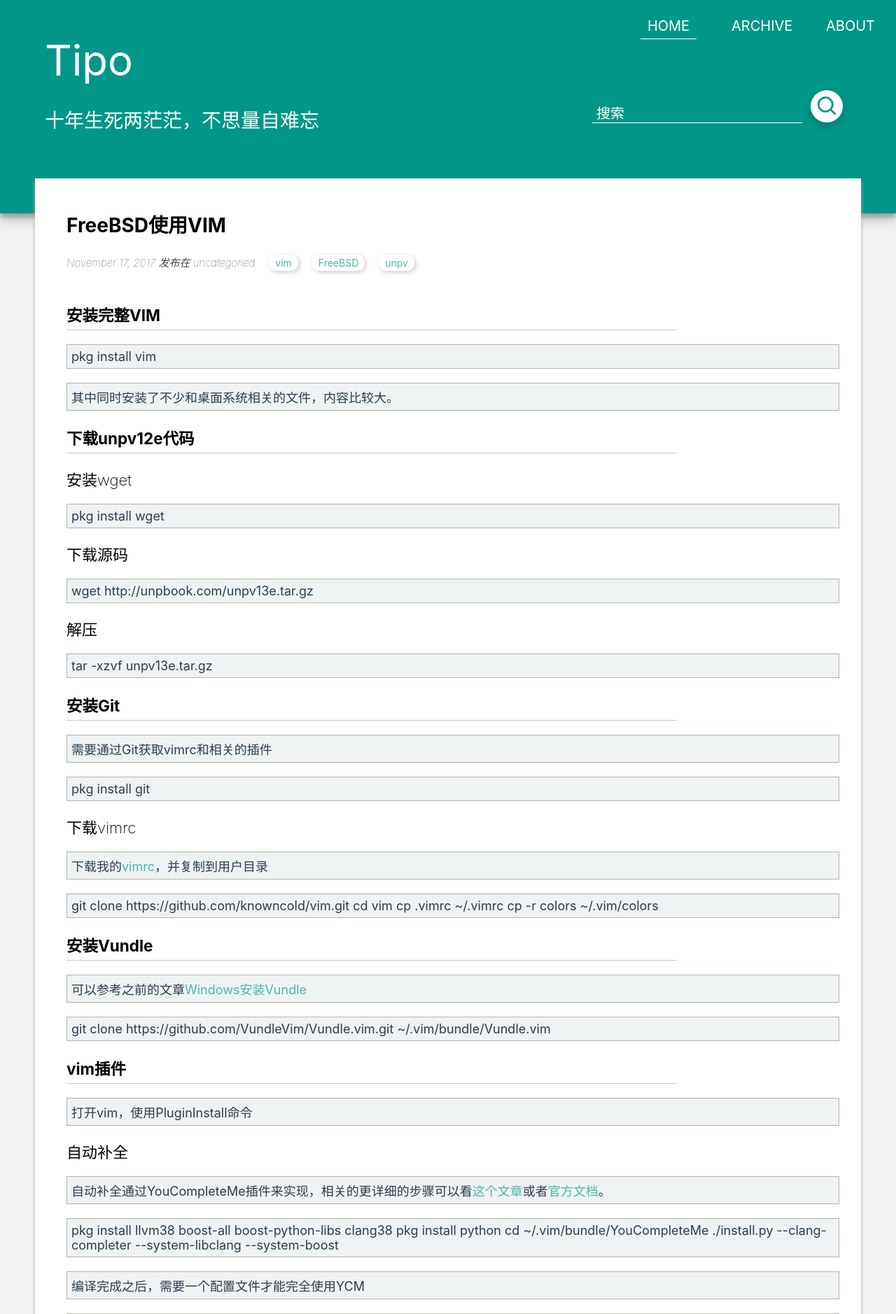
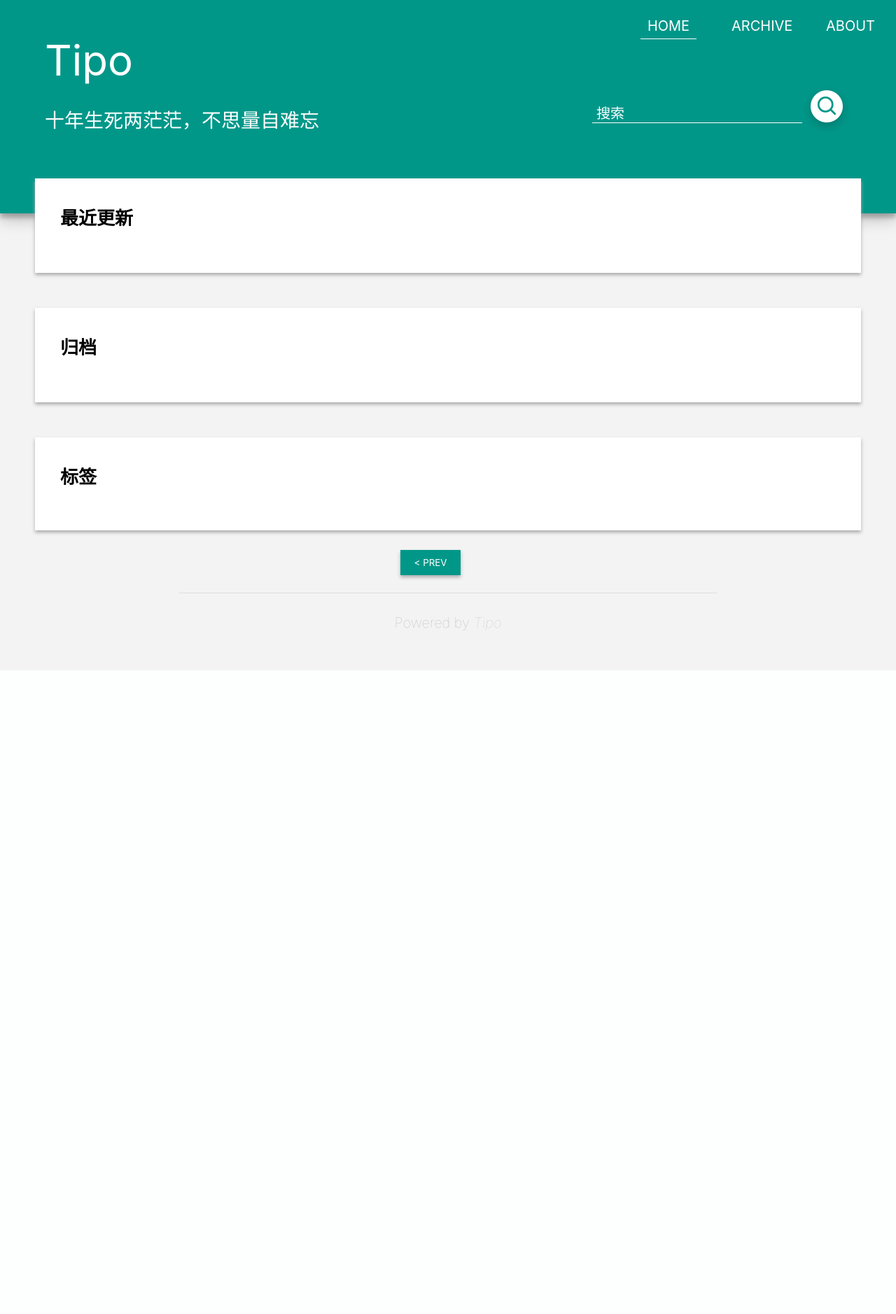
Before and after one commit to knowncold/Tipo, a Flask app: template app/templates/index.html in a window 1280 px wide. Shown: the top 1878 px of the page at 70% size. After the commit the page ends 902 px from the top, so only its background shows below. Run offline with Flask 2, Linux system fonts and the light colour scheme; the template is opened without the code that fills it, so the values that code supplies are empty; some libraries are stand-ins or nearby versions.

Commit message:
Delete blog in index

```diff
--- a/app/templates/index.html
+++ b/app/templates/index.html
@@ -80,78 +80,7 @@
                     </div>
                 </div>
 				{% endfor %}
-                <div class="blog_left">
-                    <h1><a href="/post/2017/11/17/FreeBSD使用VIM"> FreeBSD使用VIM </a></h1>
-                    <div style="white-space: nowrap;">
-                        <h4>November 17, 2017 发布在 <a href="/category/uncategoried" style="text-decoration: none;color: #444;">uncategoried</a></h4>
-
-                        <p style="float: left"><a href="/tag/vim" style="text-decoration: none;color: #4db6ac;">vim</a></p>
-
-                        <p style="float: left"><a href="/tag/FreeBSD" style="text-decoration: none;color: #4db6ac;">FreeBSD</a></p>
-
-                        <p style="float: left"><a href="/tag/unpv" style="text-decoration: none;color: #4db6ac;">unpv</a></p>
-
-                    </div>
-                    <div class="article">
-
-                        <h2>安装完整VIM</h2>
-                        <p><code>pkg install vim</code></p>
-                        <p>其中同时安装了不少和桌面系统相关的文件，内容比较大。</p>
-                        <h2>下载unpv12e代码</h2>
-                        <h3>安装wget</h3>
-                        <p><code>pkg install wget</code></p>
-                        <h3>下载源码</h3>
-                        <p><code>wget http://unpbook.com/unpv13e.tar.gz</code></p>
-                        <h3>解压</h3>
-                        <p><code>tar -xzvf unpv13e.tar.gz</code></p>
-                        <h2>安装Git</h2>
-                        <p>需要通过Git获取<code>vimrc</code>和相关的插件</p>
-                        <p><code>pkg install git</code></p>
-                        <h3>下载vimrc</h3>
-                        <p>下载我的<a href="https://github.com/knowncold/vim"><code>vimrc</code></a>，并复制到用户目录</p>
-                        <p><code>git clone https://github.com/knowncold/vim.git
-                            cd vim
-                            cp .vimrc ~/.vimrc
-                            cp -r colors ~/.vim/colors</code></p>
-                        <h2>安装Vundle</h2>
-                        <p>可以参考之前的文章<a href="http://blog.knowncold.me/wiki/2016/08/22/vundle-install-on-windows.html">Windows安装Vundle</a></p>
-                        <p><code>git clone https://github.com/VundleVim/Vundle.vim.git ~/.vim/bundle/Vundle.vim</code></p>
-                        <h2>vim插件</h2>
-                        <p>打开vim，使用<code>PluginInstall</code>命令</p>
-                        <h3>自动补全</h3>
-                        <p>自动补全通过<code>YouCompleteMe</code>插件来实现，相关的更详细的步骤可以看<a href="http://blog.knowncold.me/wiki/2016/09/24/youcompleteme-install.html">这个文章</a>或者<a href="http://valloric.github.io/YouCompleteMe/#freebsdopenbsd">官方文档</a>。</p>
-                        <p><code>pkg install llvm38 boost-all boost-python-libs clang38
-                            pkg install python
-                            cd ~/.vim/bundle/YouCompleteMe
-                            ./install.py --clang-completer --system-libclang --system-boost</code></p>
-                        <p>编译完成之后，需要一个配置文件才能完全使用YCM</p>
-                        <p>可以使用YCM自己的配置文件<code>ycmd/cpp/ycm/.ycm_extra_conf.py</code>，放在用户根目录，然后打开c或者C++时，按照提示载入配置文件，YCM就会开始提供语义级的自动补全而不是简单的<code>ctags</code>。</p>
-                        <h3>补全配置</h3>
-                        <p>为了更好的使用YCM，<code>.ycm_extra_conf.py</code>对于每个项目每个文件都应该单独配置，这个配置文件主要定义的是当前项目需要的头文件，定义正确的配置文件之后，YCM才能到相应路径的头文件去寻找定义来补全。</p>
-                        <p>可以手写<code>.ycm_extra_conf.py</code>，也可以使用工具自动配置，需要用到<code>YCM Generater</code>，按上面的步骤，在<code>PluginInstall</code>中，已经安装好了，使用时需要项目文件中有<code>Makefile</code>。</p>
-                        <p><code>./config_gen.py PROJECT_DIRECTORY</code></p>
-                        <h2>安装xfce</h2>
-                        <p><code>pkg install xorg
-                            pkg install slim
-                            pkg install xfce</code>     </p>
-                        <p>向<code>/etc/rc.conf</code>写入</p>
-                        <p><code>moused_enable="YES"
-                            dbus_enable="YES"
-                            hald_enable="YES"
-                            slim_enable="YES"</code></p>
-                        <p>向<code>~/.xinitrc</code>写入</p>
-                        <p><code>exec xfce4-session</code></p>
-                        <p><code>init 6</code>重启之后就能进入桌面了</p>
-                        <h2>常用VIM命令</h2>
-
-                    </div>
-                    <div class="blog_foot">
-                        <a href="/post/2017/11/17/FreeBSD使用VIM">阅读更多</a>
-                        <span style="float: right;color: #ccc;">热度：14</span>
-                    </div>
-                </div>
            </div>
-
             <div class="blog_right">
                 <div class="recent">
                     <span>最近更新</span>
```
